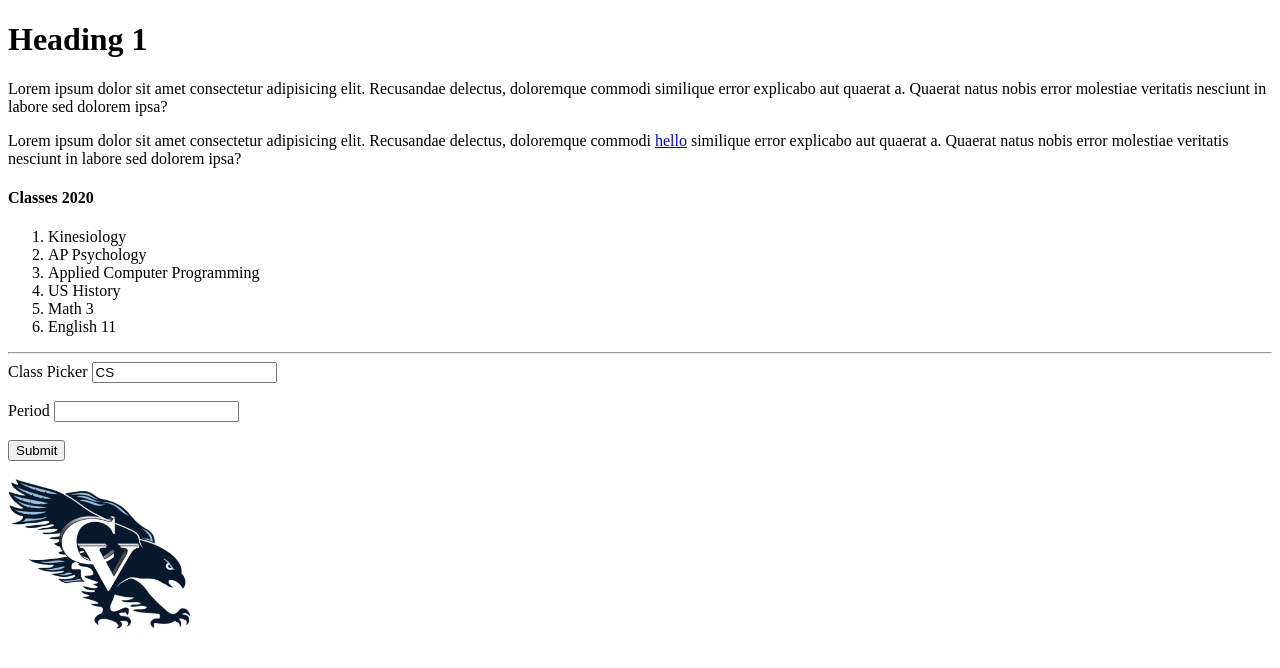
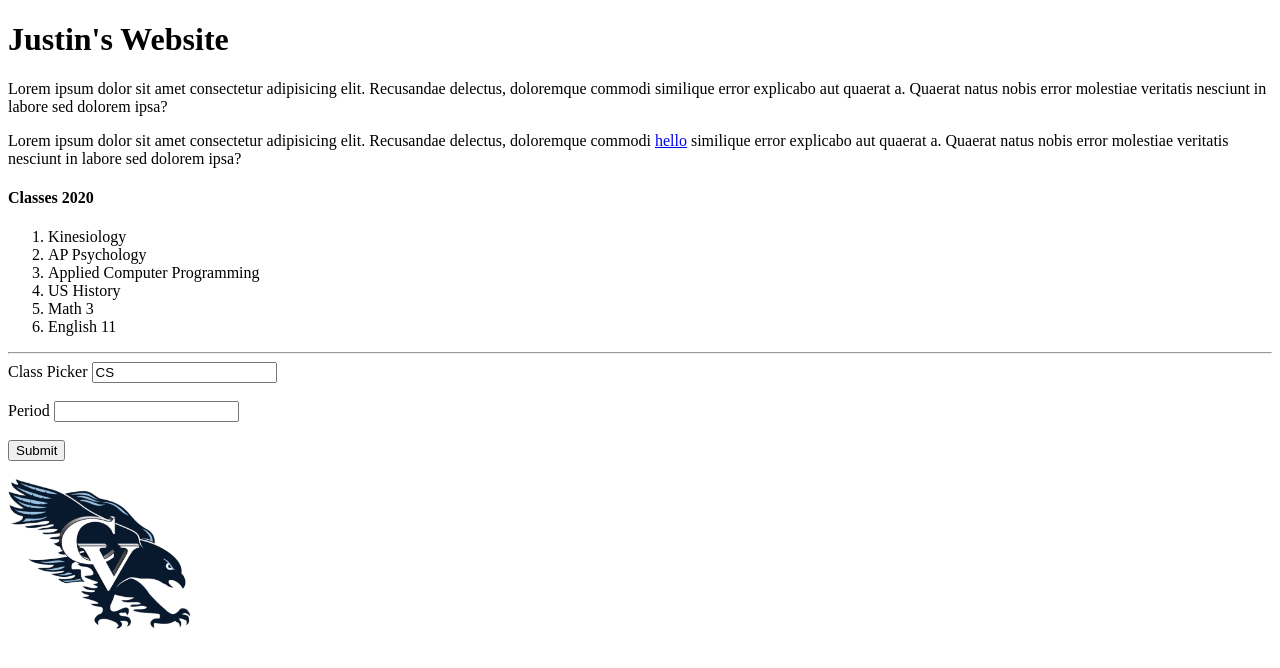
Before and after one commit to JustinChon5546/Learning-Web-Development, a plain HTML site: page index.html in a window 1280 px wide. Drawn offline with Linux system fonts and the light colour scheme.

Commit message:
chaned heading

```diff
--- a/index.html
+++ b/index.html
@@ -4,7 +4,7 @@
     <title>justin</title>
   </head>
   <body>
-    <h1 title="My Company">Heading 1</h1>
+    <h1 title="My Company">Justin's Website</h1>
     <p>
       Lorem ipsum dolor sit amet consectetur adipisicing elit. Recusandae
       delectus, doloremque commodi similique error explicabo aut quaerat a.
```
Also changed, not shown: Tutorials/git commands.txt (renamed from git commands.txt), 2 other files.
